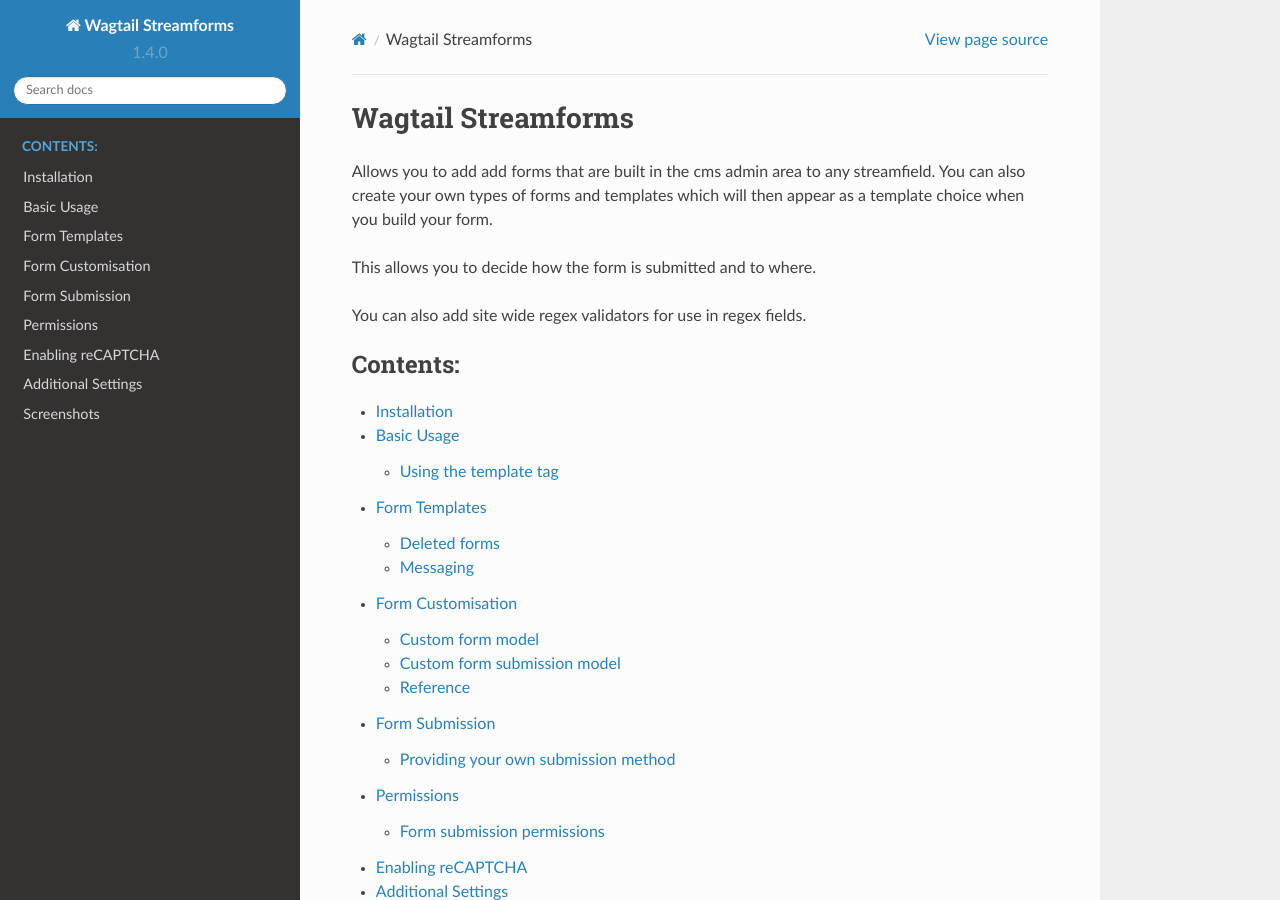
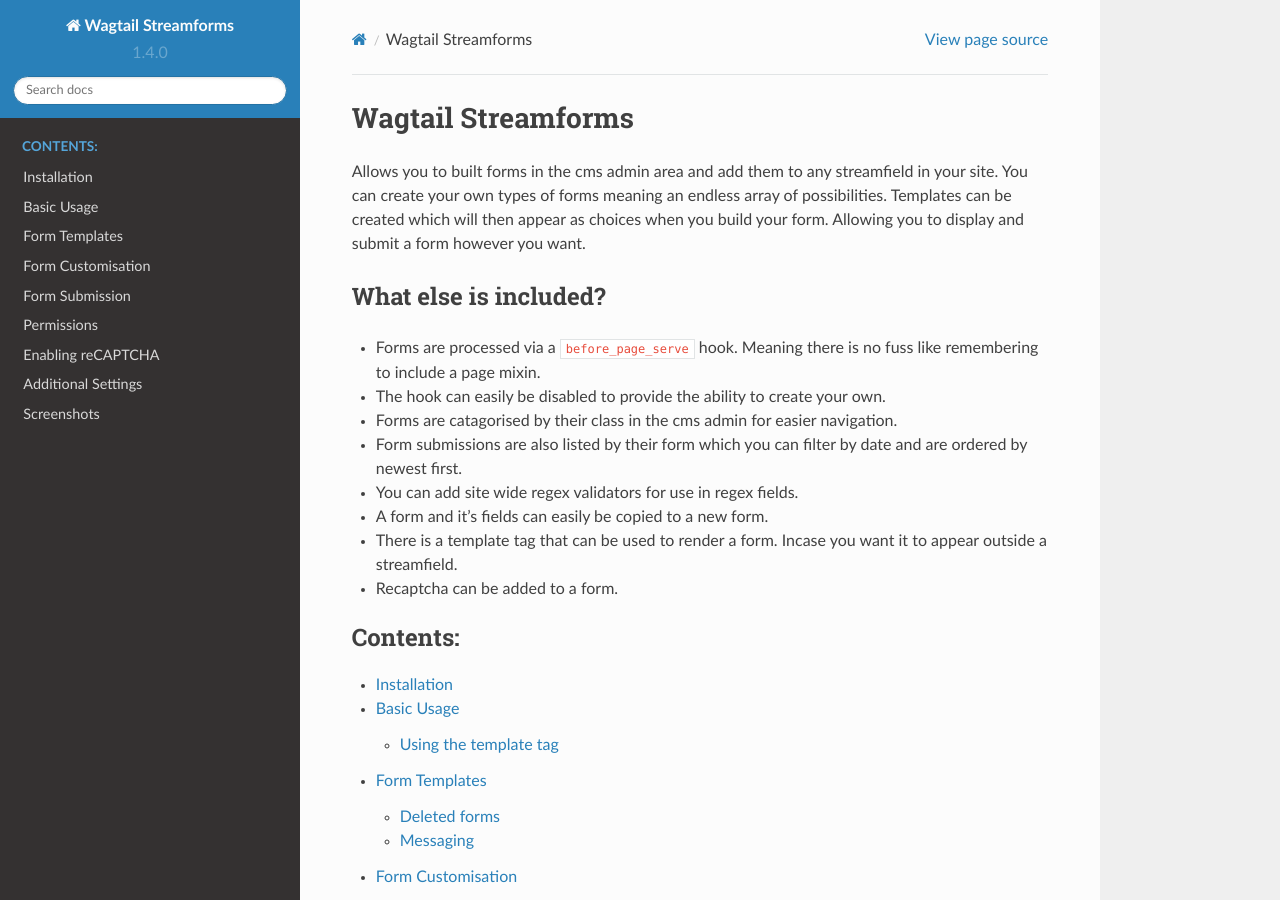
Before and after one commit to labd/wagtailstreamforms, a Sphinx documentation site: the page built from docs/index.rst, in a window 1280 px wide and 900 px high. Built offline with Sphinx 7.4.7 and the Read the Docs theme 2.0.0, drawn with Linux system fonts in a browser that asks for light colours.

Commit message:
check docs to make sure all is sensible

```diff
--- a/docs/index.rst
+++ b/docs/index.rst
@@ -6,13 +6,21 @@
 Wagtail Streamforms
 ===================
 
-Allows you to add add forms that are built in the cms admin area to any streamfield.
-You can also create your own types of forms and templates which will then appear as a template choice when
-you build your form.
+Allows you to built forms in the cms admin area and add them to any streamfield in your site.
+You can create your own types of forms meaning an endless array of possibilities. Templates can be created
+which will then appear as choices when you build your form. Allowing you to display and submit a form however you want.
 
-This allows you to decide how the form is submitted and to where.
+What else is included?
+----------------------
 
-You can also add site wide regex validators for use in regex fields.
+*  Forms are processed via a ``before_page_serve`` hook. Meaning there is no fuss like remembering to include a page mixin.
+*  The hook can easily be disabled to provide the ability to create your own.
+*  Forms are catagorised by their class in the cms admin for easier navigation.
+*  Form submissions are also listed by their form which you can filter by date and are ordered by newest first.
+*  You can add site wide regex validators for use in regex fields.
+*  A form and it's fields can easily be copied to a new form.
+*  There is a template tag that can be used to render a form. Incase you want it to appear outside a streamfield.
+*  Recaptcha can be added to a form.
 
 
 .. toctree::
@@ -31,7 +39,7 @@
 
 
 Indices and tables
-==================
+------------------
 
 * :ref:`genindex`
 * :ref:`modindex`
--- a/docs/templates.rst
+++ b/docs/templates.rst
@@ -4,7 +4,7 @@
 You can create your own form templates to use against any form in the system, providing a vast array of ways to
 create, style and submit your forms.
 
-The default `template <https://github.com/AccentDesign/wagtailstreamforms/blob/master/wagtailstreamforms/templates/streamforms/form_block.html>`_ used can be seen below:
+The default template located at ``streamforms/form_block.html`` can be seen below:
 
 .. code-block:: html
 
@@ -18,7 +18,7 @@
         <input type="submit" value="{{ value.form.submit_button_text }}">
     </form>
 
-.. note:: It is important here to keep the hidden fields the form will create an additional field for the form id.
+.. note:: It is important here to keep the hidden fields as the form will have some in order to process correctly.
 
 Once you have created you own you will need to add it to the list of available templates.
 
--- a/docs/usage.rst
+++ b/docs/usage.rst
@@ -26,12 +26,12 @@
 * **reference**: This should be a unique string and needs to be persistent on refresh/reload. See note below.
 * **action**: The form action url.
 
-.. note:: The reference is used when the form is being validated.
+.. warning:: The reference is used when the form is being validated.
 
     Because you can have any number of the same form on a page there needs to be a way of uniquely identifying the form beyond its ``PK``.
     This is so that when the form has validation errors and it is passed back through the pages context, We know what form it is.
 
-    This reference MUST be persistent on page refresh or you will never see the errors.
+    This reference **MUST** be persistent on page refresh or you will never see the errors.
 
 Usage:
 
```
Also changed, not shown: other parts of docs/usage.rst (+1 -1 lines), README.rst (+13 -16 lines), docs/forms.rst (+3 -4 lines), docs/submission.rst (+6 -6 lines).
